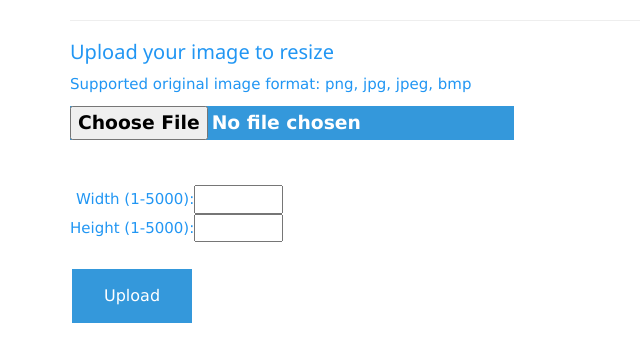
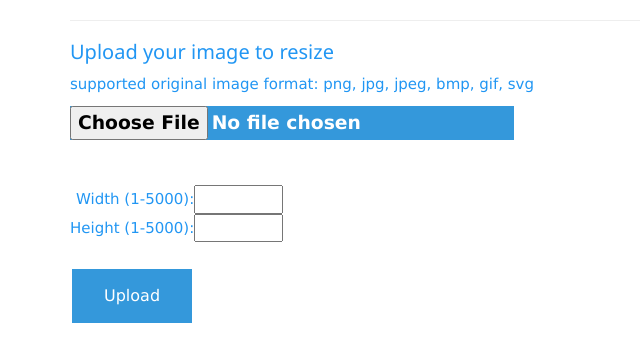
Before and after one commit to pkraison/Resize, a Flask app: page / in a window 1280 px wide. Shown: the part 86-448 px from the top of the page, without its empty margins (0-640 px from the left). Run offline with Flask 2, Linux system fonts and the light colour scheme; some libraries are stand-ins or nearby versions.

Commit message:
Add files via upload

```diff
--- a/templates/index.html
+++ b/templates/index.html
@@ -50,7 +50,7 @@
       <hr/>
       <div>
 	  <h4 class="w3-text-blue">Upload your image to resize</h4>
-	  <p class="w3-text-blue">Supported original image format: png, jpg, jpeg, bmp</p>
+	  <p class="w3-text-blue">supported original image format: png, jpg, jpeg, bmp, gif, svg</p>
       <form action="upload" method="POST" enctype="multipart/form-data"> <!--"upload" is the directory where the action takes place-->
       <div class="form-group">
         <input type="file" name="file" class = "inputfile">
```
